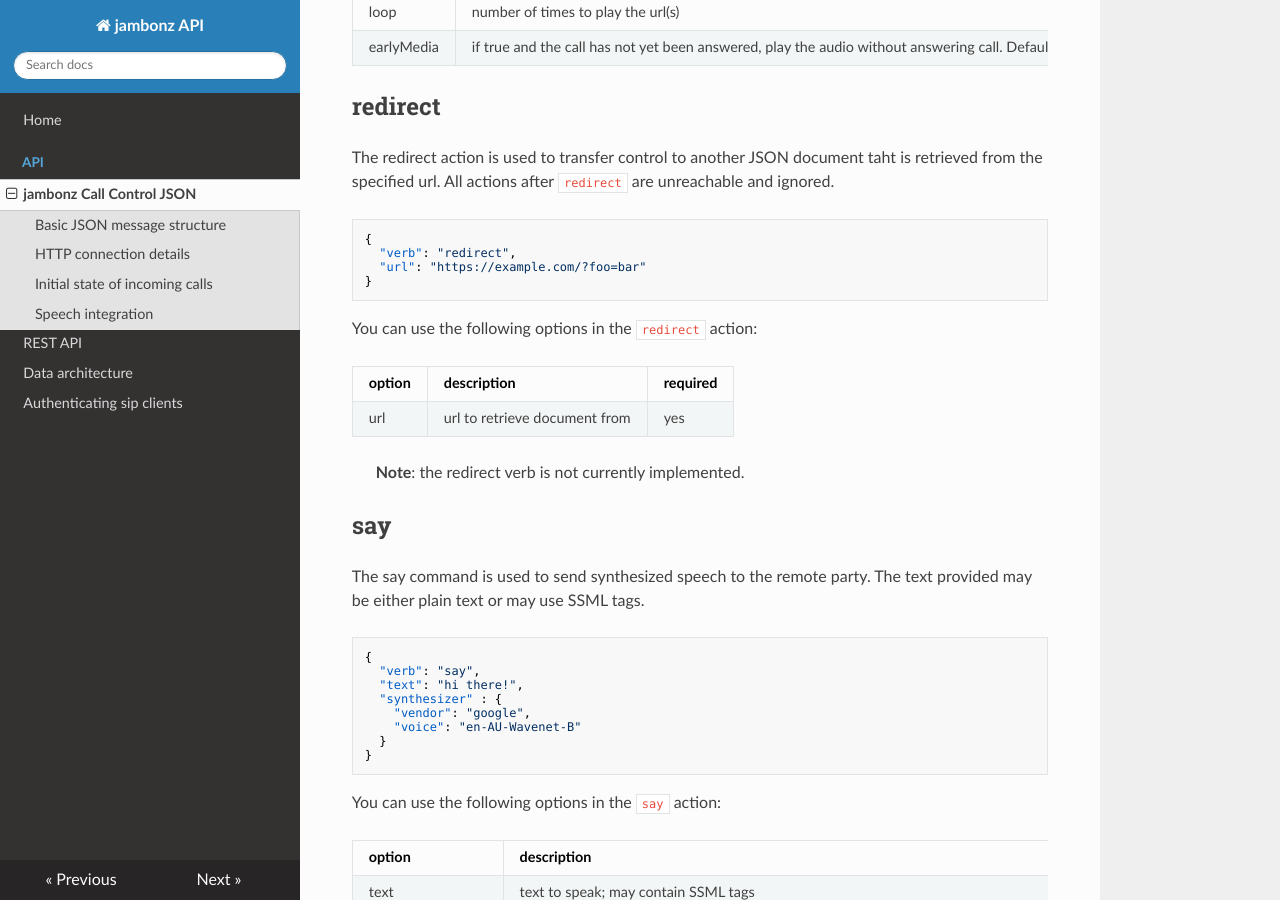
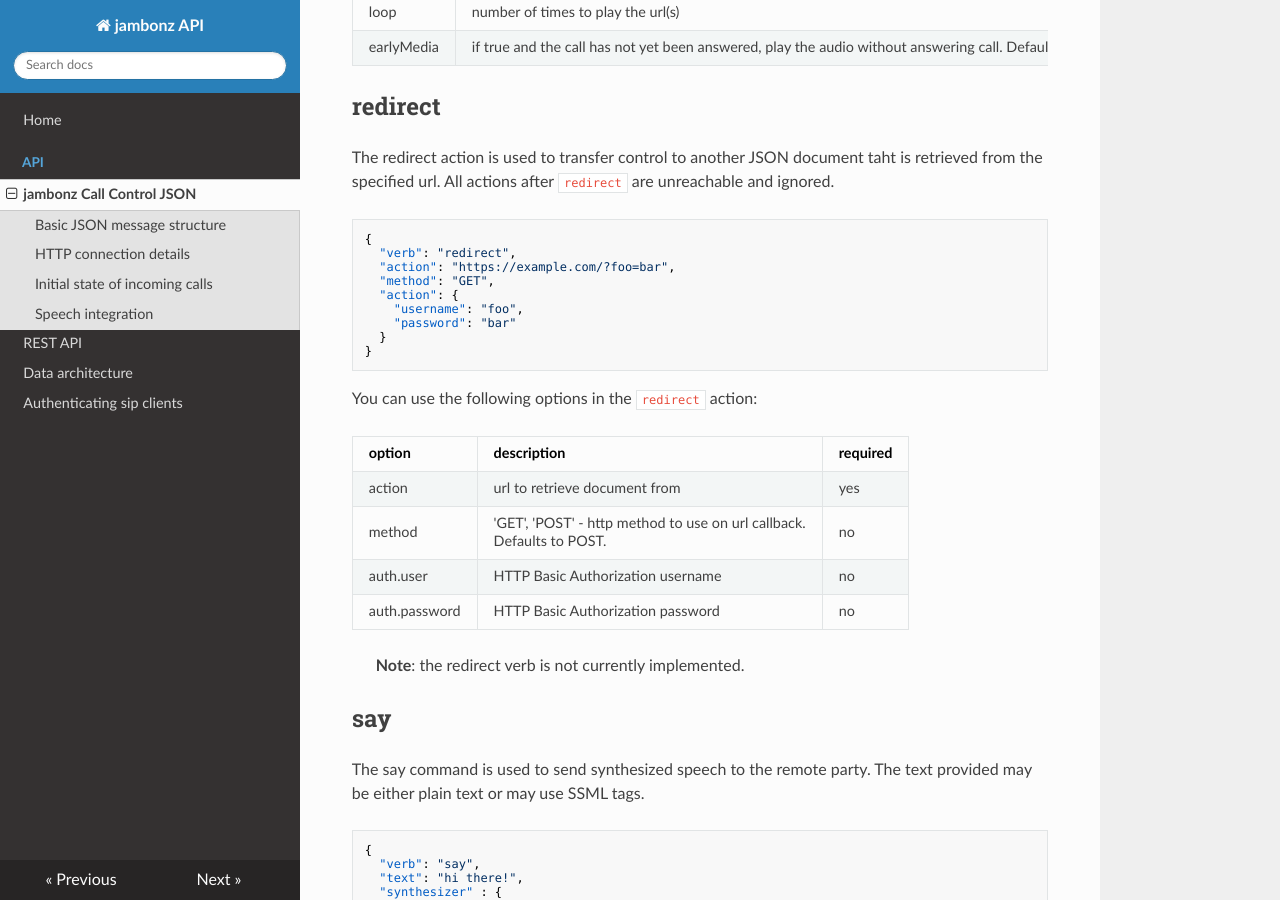
Before and after one commit to jambonz/jambonz-docs, an MkDocs documentation site: the page built from docs/jambonz.md, in a window 1280 px wide and 900 px high, scrolled down 10088 px. Built offline with MkDocs 1.6.1, drawn with Linux system fonts in a browser that asks for light colours; nearby versions of some CDN libraries.

Commit message:
updated redirect verb

````diff
--- a/docs/jambonz.md
+++ b/docs/jambonz.md
@@ -386,7 +386,12 @@ The redirect action is used to transfer control to another JSON document taht is
 ```json
 {
   "verb": "redirect",
-  "url": "https://example.com/?foo=bar"
+  "action": "https://example.com/?foo=bar",
+  "method": "GET",
+  "action": {
+    "username": "foo",
+    "password": "bar"
+  }
 }
 ```
 
@@ -394,7 +399,10 @@ You can use the following options in the `redirect` action:
 
 | option        | description | required  |
 | ------------- |-------------| -----|
-| url | url to retrieve document from | yes |
+| action | url to retrieve document from | yes |
+| method | 'GET', 'POST' - http method to use on url callback.  <br/>Defaults to POST.| no|
+| auth.user | HTTP Basic Authorization username | no|
+| auth.password | HTTP Basic Authorization password | no|
 
 > **Note**: the redirect verb is not currently implemented.
 
````
